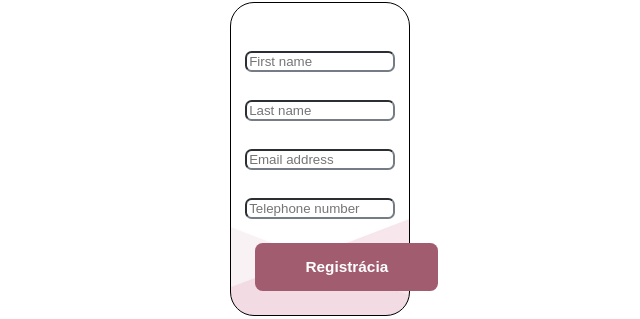
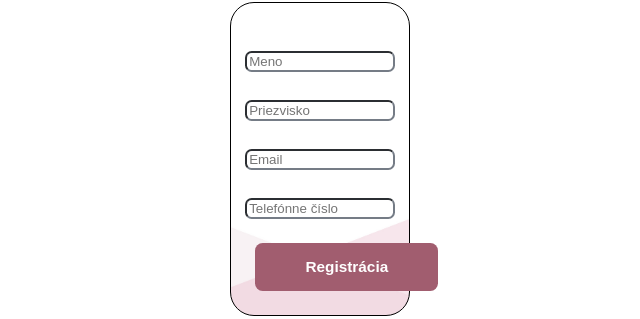
Before and after one commit to WithoutCreativity/Finvest, a plain HTML site: page index.html in a window 1280 px wide. Shown: the part 2017-2336 px from the top of the page, 640-1280 px from the left. Drawn offline with Linux system fonts and the light colour scheme.

Commit message:
Update index.html

```diff
--- a/index.html
+++ b/index.html
@@ -92,10 +92,10 @@
         <div class="box merge" id="box10">
             <div id="form">
                 <form class="form" method="post" action="https://sheetdb.io/api/v1/xiki1cnf332f6" id="sheetdb-form">
-                    <input type="text" id="first-name" class="form-field" name="data[first-name]" placeholder="First name" required>
-                    <input type="text" id="last-name" class="form-field" name="data[last-name]" placeholder="Last name" required>
-                    <input type="email" id="email" class="form-field" name="data[email]" placeholder="Email address" required>
-                    <input type="tel" id="phone" class="form-field" name="data[phone]" placeholder="Telephone number" required>
+                    <input type="text" id="first-name" class="form-field" name="data[first-name]" placeholder="Meno" required>
+                    <input type="text" id="last-name" class="form-field" name="data[last-name]" placeholder="Priezvisko" required>
+                    <input type="email" id="email" class="form-field" name="data[email]" placeholder="Email" required>
+                    <input type="tel" id="phone" class="form-field" name="data[phone]" placeholder="Telefónne číslo" required>
 
                     <!-- Hidden fields for automatic date and time -->
                     <input type="hidden" id="submission-date" name="data[submission-date]">
```
